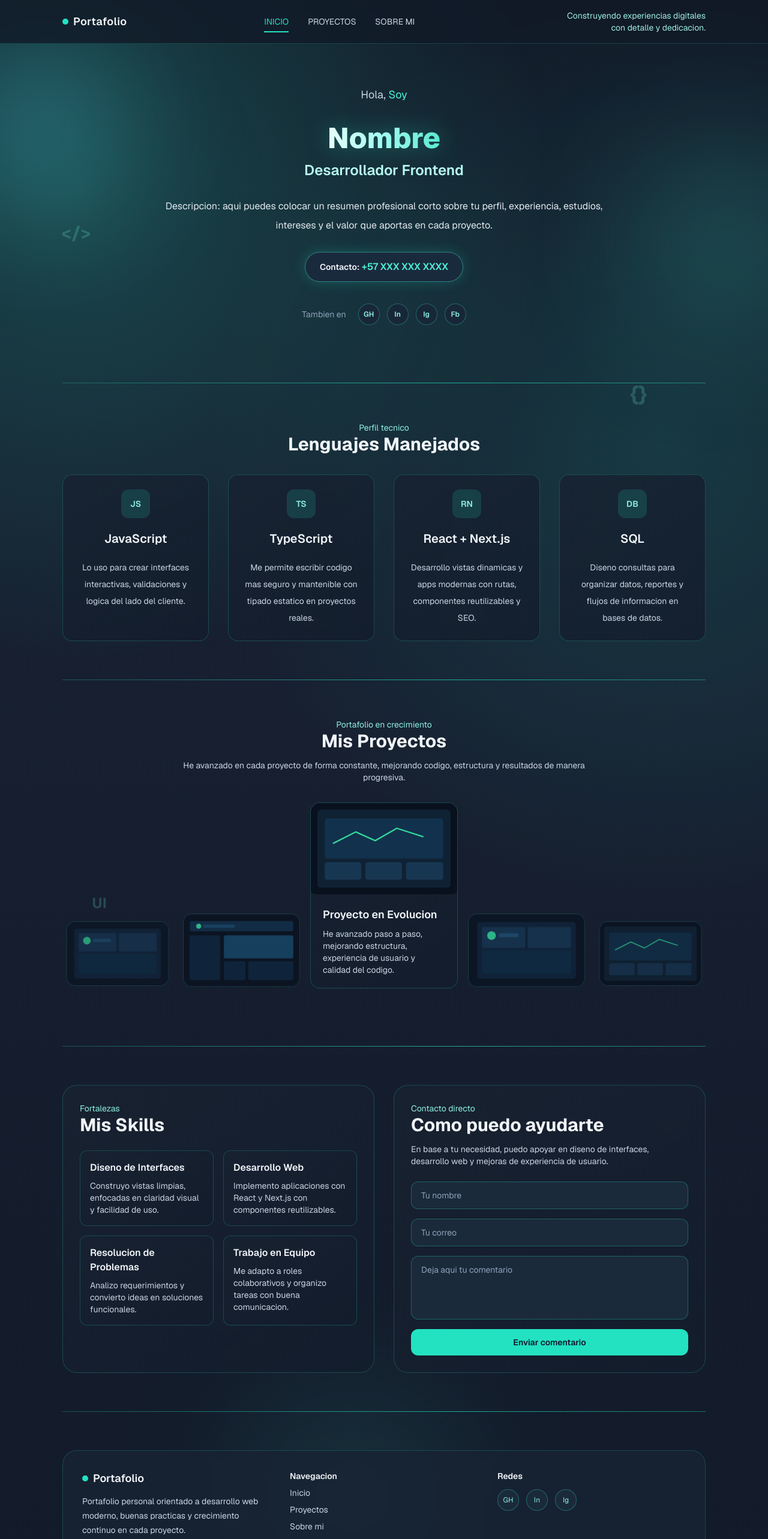
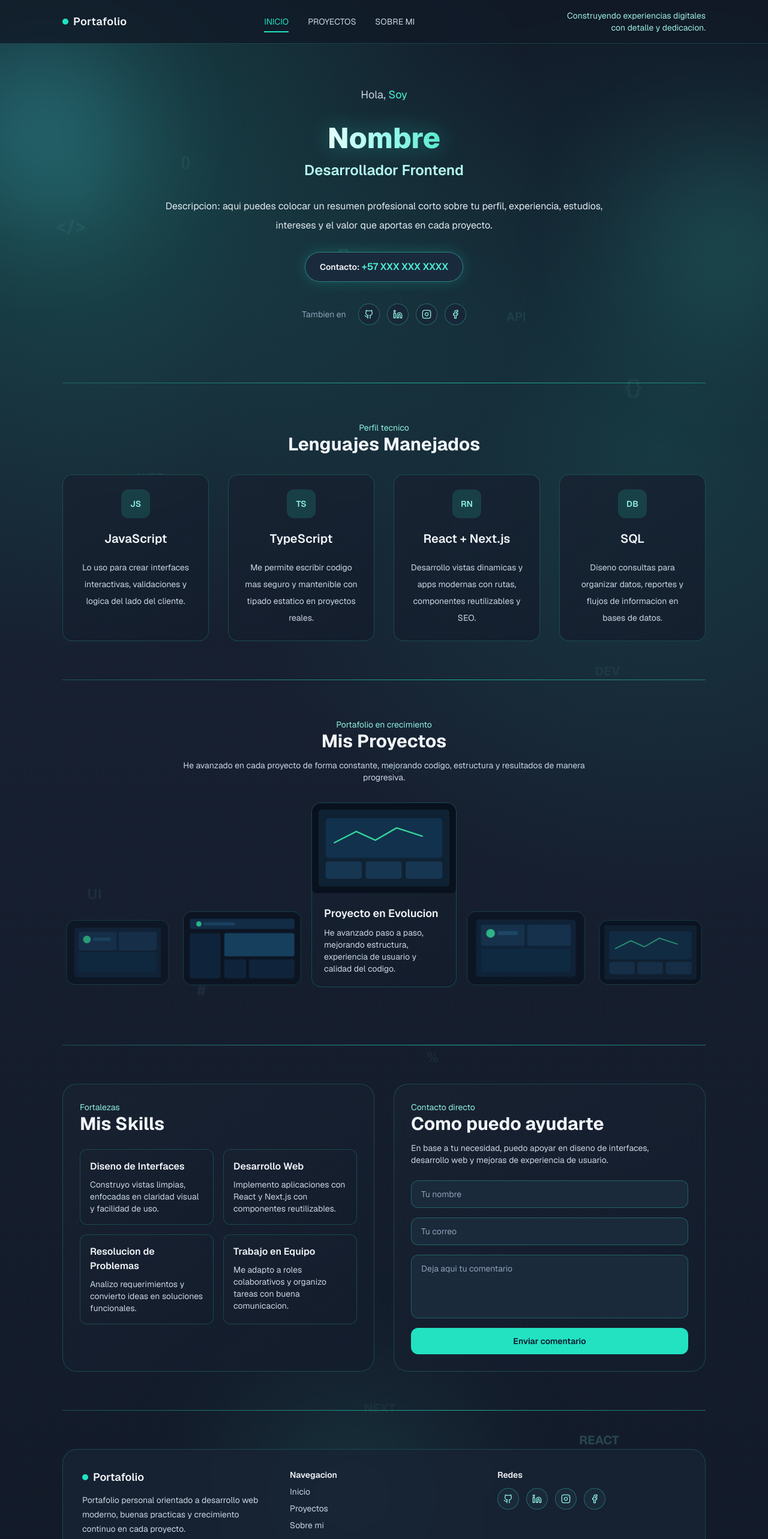
Before and after one commit to Juanenriquezcc/Portafolio_Personal, a Next.js app: page / in a window 1280 px wide. Shown: the top 2566 px of the page at 60% size. Built offline with nearby package versions, Linux system fonts and the light colour scheme.

Commit message:
feat: improve project layout, add animated background symbols, and fix nav anchor offsets

```diff
--- a/app/globals.css
+++ b/app/globals.css
@@ -104,6 +104,33 @@ html {
   }
 }
 
+@keyframes waterVertical {
+  0% {
+    margin-top: 0;
+    opacity: 0.25;
+  }
+  50% {
+    margin-top: -12px;
+    opacity: 0.45;
+  }
+  100% {
+    margin-top: 0;
+    opacity: 0.25;
+  }
+}
+
+@keyframes waterHorizontal {
+  0% {
+    margin-left: 0;
+  }
+  50% {
+    margin-left: 8px;
+  }
+  100% {
+    margin-left: 0;
+  }
+}
+
 .role-fade {
   animation: roleFade 4.2s ease-in-out infinite;
 }
@@ -135,3 +162,7 @@ html {
 .bg-icon-float {
   animation: floatGentle 5.5s ease-in-out infinite;
 }
+
+.bg-icon-water {
+  animation: waterVertical 6.5s ease-in-out infinite, waterHorizontal 10s ease-in-out infinite;
+}
--- a/app/page.tsx
+++ b/app/page.tsx
@@ -15,6 +15,19 @@ const bgIcons = [
   { label: "UX", top: "70%", left: "86%", size: "text-2xl", driftX: 20, driftY: 15 },
   { label: "JS", top: "82%", left: "28%", size: "text-3xl", driftX: 16, driftY: 11 },
   { label: "TS", top: "38%", left: "60%", size: "text-2xl", driftX: 14, driftY: 12 },
+  { label: "()", top: "10%", left: "24%", size: "text-2xl", driftX: 18, driftY: 12 },
+  { label: "[]", top: "16%", left: "44%", size: "text-2xl", driftX: 15, driftY: 11 },
+  { label: "API", top: "20%", left: "66%", size: "text-xl", driftX: 18, driftY: 13 },
+  { label: "WEB", top: "30%", left: "18%", size: "text-xl", driftX: 17, driftY: 12 },
+  { label: "SQL", top: "34%", left: "34%", size: "text-2xl", driftX: 14, driftY: 10 },
+  { label: "DEV", top: "42%", left: "78%", size: "text-xl", driftX: 19, driftY: 14 },
+  { label: "<>", top: "48%", left: "50%", size: "text-3xl", driftX: 12, driftY: 9 },
+  { label: "#", top: "62%", left: "26%", size: "text-2xl", driftX: 16, driftY: 12 },
+  { label: "%", top: "66%", left: "56%", size: "text-2xl", driftX: 14, driftY: 10 },
+  { label: "*", top: "74%", left: "70%", size: "text-3xl", driftX: 20, driftY: 15 },
+  { label: "NODE", top: "80%", left: "10%", size: "text-xl", driftX: 15, driftY: 11 },
+  { label: "NEXT", top: "88%", left: "48%", size: "text-xl", driftX: 16, driftY: 10 },
+  { label: "REACT", top: "90%", left: "76%", size: "text-xl", driftX: 15, driftY: 10 },
 ];
 
 export default function Home() {
@@ -46,12 +59,13 @@ export default function Home() {
       {bgIcons.map((icon, index) => (
         <span
           key={`${icon.label}-${icon.top}`}
-          className={`bg-icon-float pointer-events-none absolute ${icon.size} select-none font-bold text-[#7ff3e1]/20`}
+          className={`bg-icon-water pointer-events-none absolute ${icon.size} select-none font-bold text-[#7ff3e1]/20`}
           style={{
             top: icon.top,
             left: icon.left,
             transform: `translate(${iconOffsets[index]?.x ?? 0}px, ${iconOffsets[index]?.y ?? 0}px)`,
             animationDelay: `${index * 0.35}s`,
+            animationDuration: `${5 + (index % 6)}s`,
           }}
         >
           {icon.label}
--- a/components/Footer.tsx
+++ b/components/Footer.tsx
@@ -1,3 +1,5 @@
+import { Facebook, Github, Instagram, Linkedin } from "lucide-react";
+
 export default function Footer() {
   return (
     <footer id="resume" className="rounded-3xl border border-[#2ee3c3]/20 bg-[#182334]/80 p-8 backdrop-blur">
@@ -29,9 +31,10 @@ export default function Footer() {
         <div className="order-2 flex basis-full flex-col gap-3 sm:order-3">
           <p className="text-sm font-semibold text-slate-100">Redes</p>
           <div className="grid grid-flow-col auto-cols-max gap-3">
-            <a href="#" className="flex h-9 w-9 items-center justify-center rounded-full border border-[#2ee3c3]/35 bg-[#1a2a3b] text-xs text-[#8ef0df]">GH</a>
-            <a href="#" className="flex h-9 w-9 items-center justify-center rounded-full border border-[#2ee3c3]/35 bg-[#1a2a3b] text-xs text-[#8ef0df]">In</a>
-            <a href="#" className="flex h-9 w-9 items-center justify-center rounded-full border border-[#2ee3c3]/35 bg-[#1a2a3b] text-xs text-[#8ef0df]">Ig</a>
+            <a href="#" aria-label="GitHub" className="flex h-9 w-9 items-center justify-center rounded-full border border-[#2ee3c3]/35 bg-[#1a2a3b] text-[#8ef0df]"><Github size={16} /></a>
+            <a href="#" aria-label="LinkedIn" className="flex h-9 w-9 items-center justify-center rounded-full border border-[#2ee3c3]/35 bg-[#1a2a3b] text-[#8ef0df]"><Linkedin size={16} /></a>
+            <a href="#" aria-label="Instagram" className="flex h-9 w-9 items-center justify-center rounded-full border border-[#2ee3c3]/35 bg-[#1a2a3b] text-[#8ef0df]"><Instagram size={16} /></a>
+            <a href="#" aria-label="Facebook" className="flex h-9 w-9 items-center justify-center rounded-full border border-[#2ee3c3]/35 bg-[#1a2a3b] text-[#8ef0df]"><Facebook size={16} /></a>
           </div>
         </div>
       </div>
--- a/components/Hero.tsx
+++ b/components/Hero.tsx
@@ -1,6 +1,7 @@
 "use client";
 
 import { useEffect, useState } from "react";
+import { Facebook, Github, Instagram, Linkedin } from "lucide-react";
 
 const roles = [
   "Ingeniero de Software",
@@ -22,7 +23,7 @@ export default function Hero() {
   return (
     <section
       id="home"
-      className="grid grid-cols-1 justify-items-center gap-7 px-2 py-6 text-center md:py-8"
+      className="scroll-mt-28 grid grid-cols-1 justify-items-center gap-7 px-2 py-6 text-center md:scroll-mt-32 md:py-8"
     >
       <p className="text-lg text-slate-300">
         Hola, <span className="text-[#4df2d8]">Soy</span>
@@ -54,10 +55,10 @@ export default function Hero() {
 
       <div className="flex flex-wrap items-center justify-center gap-3 pt-2 text-slate-300">
         <span className="mr-2 text-sm text-slate-400">Tambien en</span>
-        <a href="#" aria-label="GitHub" className="flex h-9 w-9 items-center justify-center rounded-full border border-[#2ee3c3]/35 bg-[#182738] text-xs font-semibold text-[#8ef0df] hover:border-[#22e2c2]">GH</a>
-        <a href="#" aria-label="LinkedIn" className="flex h-9 w-9 items-center justify-center rounded-full border border-[#2ee3c3]/35 bg-[#182738] text-xs font-semibold text-[#8ef0df] hover:border-[#22e2c2]">In</a>
-        <a href="#" aria-label="Instagram" className="flex h-9 w-9 items-center justify-center rounded-full border border-[#2ee3c3]/35 bg-[#182738] text-xs font-semibold text-[#8ef0df] hover:border-[#22e2c2]">Ig</a>
-        <a href="#" aria-label="Facebook" className="flex h-9 w-9 items-center justify-center rounded-full border border-[#2ee3c3]/35 bg-[#182738] text-xs font-semibold text-[#8ef0df] hover:border-[#22e2c2]">Fb</a>
+        <a href="#" aria-label="GitHub" className="flex h-9 w-9 items-center justify-center rounded-full border border-[#2ee3c3]/35 bg-[#182738] text-[#8ef0df] hover:border-[#22e2c2]"><Github size={16} /></a>
+        <a href="#" aria-label="LinkedIn" className="flex h-9 w-9 items-center justify-center rounded-full border border-[#2ee3c3]/35 bg-[#182738] text-[#8ef0df] hover:border-[#22e2c2]"><Linkedin size={16} /></a>
+        <a href="#" aria-label="Instagram" className="flex h-9 w-9 items-center justify-center rounded-full border border-[#2ee3c3]/35 bg-[#182738] text-[#8ef0df] hover:border-[#22e2c2]"><Instagram size={16} /></a>
+        <a href="#" aria-label="Facebook" className="flex h-9 w-9 items-center justify-center rounded-full border border-[#2ee3c3]/35 bg-[#182738] text-[#8ef0df] hover:border-[#22e2c2]"><Facebook size={16} /></a>
       </div>
     </section>
   );
--- a/components/Projects.tsx
+++ b/components/Projects.tsx
@@ -51,7 +51,7 @@ export default function Projects() {
   );
 
   return (
-    <section id="projects" className="space-y-8">
+    <section id="projects" className="scroll-mt-28 space-y-8 md:scroll-mt-32">
       <div className="text-center">
         <p className="text-sm text-[#8ef0df]">Portafolio en crecimiento</p>
         <h3 className="text-3xl font-bold text-slate-100">Mis Proyectos</h3>
@@ -70,13 +70,13 @@ export default function Projects() {
               key={`${project.title}-${index}`}
               className={`overflow-hidden rounded-2xl transition-all duration-700 ease-out ${
                 isCenter
-                  ? "frosted-panel project-breath w-96 scale-100 border-[#2ee3c3]/35"
+                  ? "frosted-panel project-breath w-84 scale-100 border-[#2ee3c3]/35"
                   : distance === 1
-                    ? "frosted-panel w-80 scale-95 opacity-84"
-                    : "frosted-panel w-72 scale-93 opacity-70"
+                    ? "frosted-panel w-72 scale-95 opacity-84"
+                    : "frosted-panel w-64 scale-93 opacity-70"
               }`}
             >
-              <div className="aspect-[16/10] overflow-hidden">
+              <div className="aspect-16/10 overflow-hidden">
                 <Image
                   src={project.image}
                   alt={project.title}
--- a/components/Testimonials.tsx
+++ b/components/Testimonials.tsx
@@ -19,7 +19,7 @@ const skills = [
 
 export default function Testimonials() {
   return (
-    <section id="sobre-mi" className="grid grid-cols-1 gap-8 md:grid-cols-2">
+    <section id="sobre-mi" className="scroll-mt-28 grid grid-cols-1 gap-8 md:scroll-mt-32 md:grid-cols-2">
       <article className="frosted-panel rounded-3xl p-7">
         <p className="text-sm text-[#8ef0df]">Fortalezas</p>
         <h3 className="text-3xl font-bold text-slate-100">Mis Skills</h3>
--- a/package.json
+++ b/package.json
@@ -9,6 +9,7 @@
     "lint": "eslint"
   },
   "dependencies": {
+    "lucide-react": "^0.577.0",
     "next": "16.1.6",
     "react": "19.2.3",
     "react-dom": "19.2.3"
```
Also changed, not shown: 1 other file (tests, documents, lock files or other folders).
